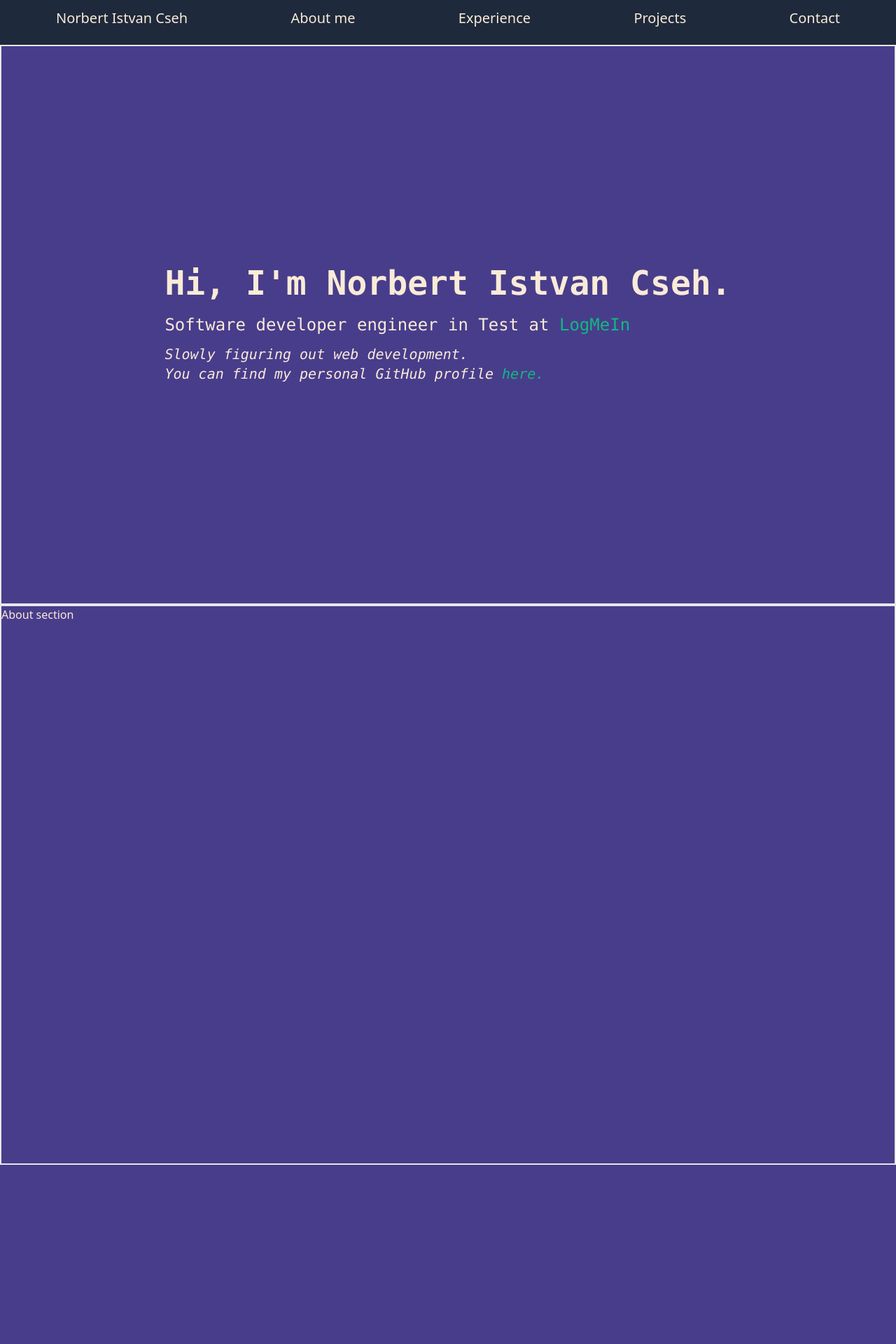
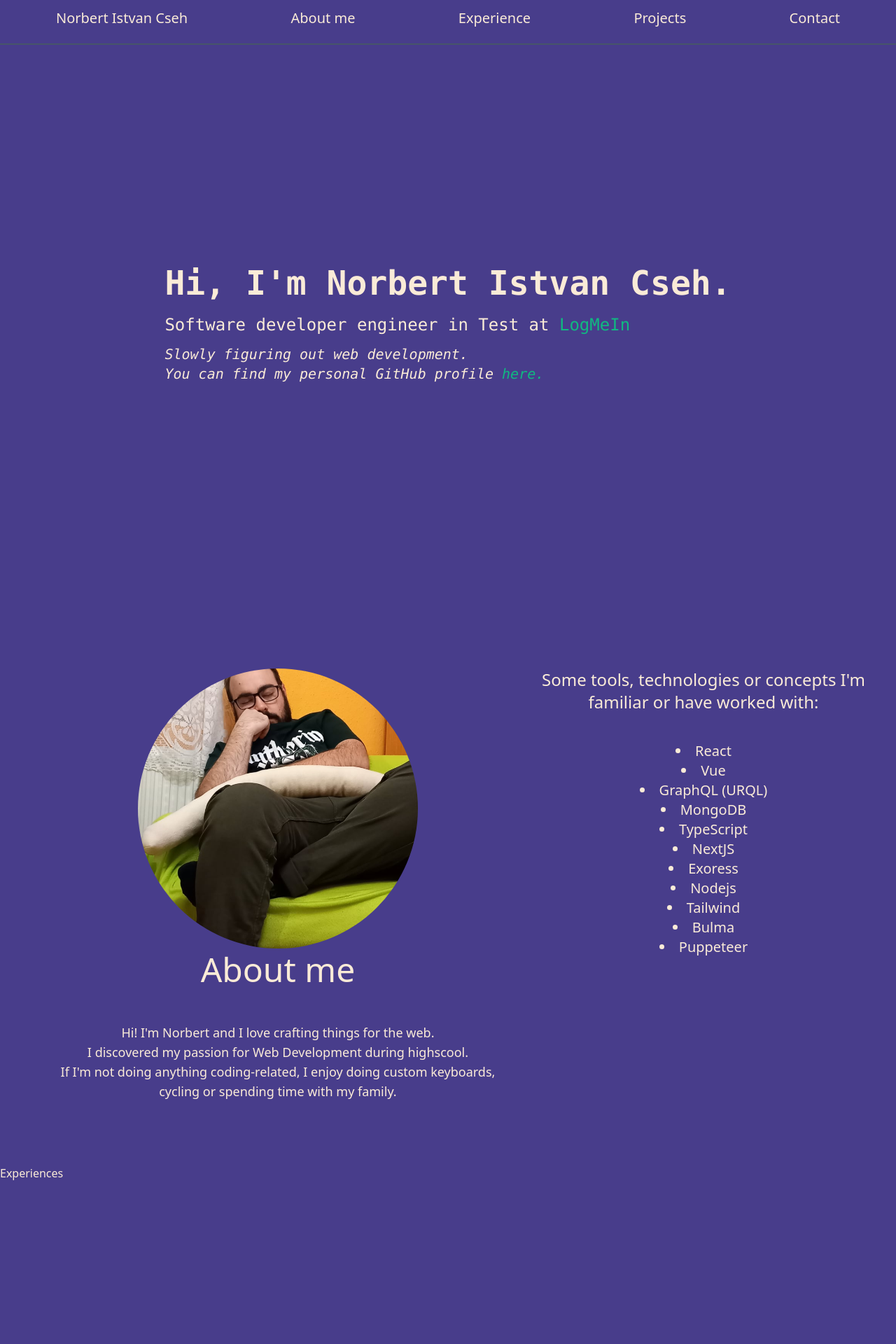
Before and after one commit to NorbertCseh/ncseh, a Next.js app: page / in a window 1280 px wide. Shown: the top 1920 px of the page at 70% size. Before the commit the page ends 1664 px from the top, so only its background shows below. Built offline with nearby package versions, Linux system fonts and the light colour scheme.

Commit message:
navbar, about section

```diff
--- a/src/pages/cv.tsx
+++ /dev/null
@@ -1,24 +0,0 @@
-import type { NextPage } from 'next'
-import Image from "next/image"
-import Experience from "../components/experience"
-
-const CV: NextPage = () => {
-  return (
-    <div className="grid grid-cols-4 gap-4">
-      <div className="border-2 col-span-1">
-        <div className='text-center p-4'><Image src="/me.jpg" height={300} width={300} alt='CV profile image' className='rounded-full' /></div>
-      </div>
-      <div className="border-2 col-span-3">
-        <div className='text-5xl capitalize text-center pt-4'>Norbert Istvan Cseh</div>
-        <div className='pl-2 pt-5 text-3xl'>Experience</div>
-        <Experience
-          date={"2021.01 - Today"}
-          companyAndRole={"LogMeIn - Software delevoper engineer in test"}
-          tasks={["Automation tesing with TypeScript and Protactor", "Manual testing", "Test documentation in TestRail"]}
-        />
-      </div>
-    </div>
-  )
-}
-
-export default CV;
--- a/src/pages/index.tsx
+++ b/src/pages/index.tsx
@@ -3,8 +3,11 @@ import Head from "next/head";
 import Image from "next/image";
 import Link from "next/link";
 import AboutSection from "../sections/about";
+import ContactSection from "../sections/contact";
+import ExperienceSection from "../sections/experience";
 import HomeSection from "../sections/home";
 import Navbar from "../sections/navigation";
+import ProjectsSection from "../sections/projects";
 
 const Home: NextPage = () => {
   return (
@@ -22,6 +25,9 @@ const Home: NextPage = () => {
       <main>
         <HomeSection />
         <AboutSection />
+        <ExperienceSection />
+        <ProjectsSection />
+        <ContactSection />
       </main>
     </>
   );
--- a/src/sections/about/index.tsx
+++ b/src/sections/about/index.tsx
@@ -1,6 +1,43 @@
+import Image from "next/image"
 
 const AboutSection = () => {
-    return (<div className="w-full h-screen border-2" id="about">About section</div>)
+    return (<div className="w-full h-screen flex m-auto" id="about">
+        <div className="flex h-auto m-auto">
+            <div className="text-center h-auto m-auto ml-16">
+                <Image
+                    src="/me.jpg"
+                    alt="Norbert Cseh in sleep"
+                    className="rounded-full"
+                    width={400}
+                    height={400}
+                />
+                <section className="text-center m-auto">
+                    <h2 className="text-5xl mb-7">About me</h2> <br />
+                    <span className="text-lg"> Hi! I&apos;m Norbert and I love crafting things for the web.<br />I discovered my passion for Web Development during highscool. </span> <br />
+                    <span className="text-lg"> If I&apos;m not doing anything coding-related, I enjoy doing custom keyboards, cycling or spending time with my family. </span> <br />
+                </section>
+            </div>
+            <div className="text-center">
+                <p className="text-2xl mb-10"> Some tools, technologies or concepts I&apos;m familiar or have worked with:</p>
+                <div className="text-xl">
+                    <ul className="list-disc list-inside">
+                        <li>React</li>
+                        <li>Vue</li>
+                        <li>GraphQL (URQL)</li>
+                        <li>MongoDB</li>
+                        <li>TypeScript</li>
+                        <li>NextJS</li>
+                        <li>Exoress</li>
+                        <li>Nodejs</li>
+                        <li>Tailwind</li>
+                        <li>Bulma</li>
+                        <li>Puppeteer</li>
+                    </ul>
+                </div>
+            </div>
+        </div>
+
+    </div >)
 }
 
 export default AboutSection;
--- a/src/sections/contact/index.tsx
+++ b/src/sections/contact/index.tsx
@@ -1,7 +1,7 @@
 
 const ContactSection = () => {
     return (
-        <div>contacts</div>
+        <div className="h-screen" id="contact">contacts</div>
     )
 }
 
--- a/src/sections/experience/index.tsx
+++ b/src/sections/experience/index.tsx
@@ -1,7 +1,7 @@
 
 const ExperienceSection = () => {
     return (
-        <div>Experiences</div>
+        <div className="h-screen" id="experience">Experiences</div>
     )
 }
 
--- a/src/sections/home/index.tsx
+++ b/src/sections/home/index.tsx
@@ -3,16 +3,8 @@ import Link from 'next/link'
 
 const HomeSection = () => {
     return (
-        <div className="flex m-auto text-center border-2 h-screen sm:flex sm:text-left">
-            {/* <div className="m-auto">
-                <Image
-                    src="/me.jpg"
-                    alt="Norbert Cseh in sleep"
-                    className="rounded-full"
-                    width={250}
-                    height={250}
-                />
-            </div> */}
+        <div className="flex m-auto text-center h-screen sm:flex sm:text-left" id='home'>
+
             <div className="m-auto">
                 <h1 className="font-mono text-5xl pb-5 font-bold">Hi, I&apos;m Norbert Istvan Cseh.</h1>
                 <h3 className="font-mono text-2xl pb-3">
--- a/src/sections/navigation/index.tsx
+++ b/src/sections/navigation/index.tsx
@@ -3,7 +3,7 @@ import Link from "next/link"
 
 const Navbar = () => {
     return (
-        <nav className="flex h-16 justify-between px-20 pt-3 sticky top-0 z-50 bg-slate-800">
+        <nav className="flex h-16 justify-between px-20 pt-3 sticky top-0 z-50 bg-darkslateblue border-b-2 border-slate-600">
             <NavbarLink id="home" text="Norbert Istvan Cseh" />
             <NavbarLink id="about" text="About me" />
             <NavbarLink id="experience" text="Experience" />
--- a/src/sections/project/index.tsx
+++ /dev/null
@@ -1,8 +0,0 @@
-
-const ProjectSection = () => {
-    return (
-        <div>Projects</div>
-    )
-}
-
-export default ProjectSection;
--- /dev/null
+++ b/src/sections/projects/index.tsx
@@ -0,0 +1,8 @@
+
+const ProjectsSection = () => {
+    return (
+        <div className="h-screen" id="projects">Projects</div>
+    )
+}
+
+export default ProjectsSection;
--- a/tailwind.config.js
+++ b/tailwind.config.js
@@ -3,7 +3,11 @@ module.exports = {
     "./src/**/*.{js,ts,jsx,tsx}"
   ],
   theme: {
-    extend: {},
+    extend: {
+      colors: {
+        "darkslateblue": "#483d8b"
+      },
+    },
   },
   plugins: [],
 }
```
